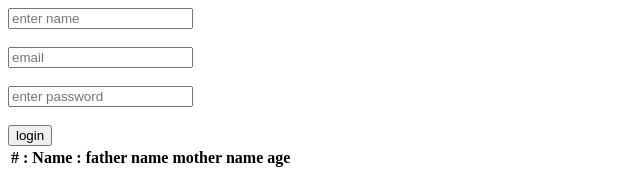
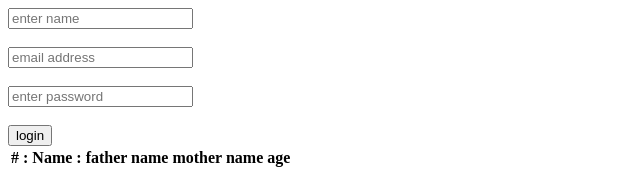
Before and after one commit to Luffyyyyyyyyyy/reactiveForm, an Angular app: page / in a window 1280 px wide. Shown: the top 169 px of the page, without its empty margins (0-640 px from the left). Built offline with nearby package versions, Linux system fonts and the light colour scheme.

Commit message:
just 5th commit

```diff
--- a/src/app/app.component.html
+++ b/src/app/app.component.html
@@ -1,7 +1,7 @@
 <div>
 <form [formGroup]="loginForm">
   <input type="text" placeholder="enter name"><br><br>
-  <input type="text" placeholder="email"><br><br>
+  <input type="text" placeholder="email address"><br><br>
   <input type="text" placeholder="enter password"><br><br>
 <button>login</button>
 </form>
```
